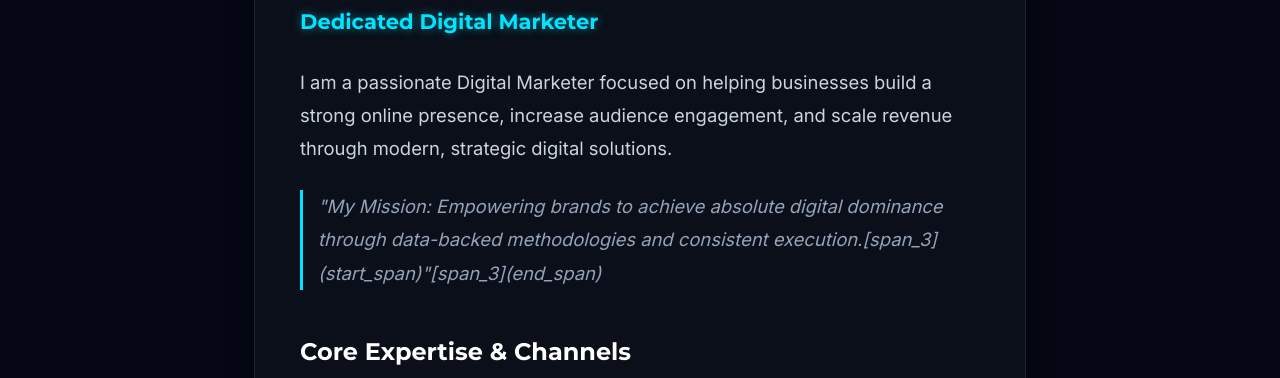
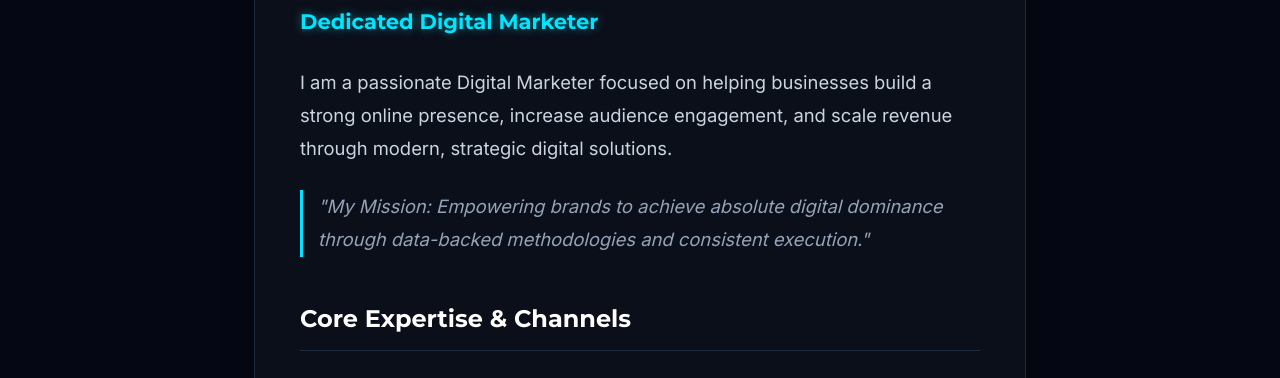
Before and after one commit to kandarpprajapati567-alt/Digital-marketing-, a website: page about.html in a window 1280 px wide. Shown: the part 380-758 px from the top of the page. Drawn offline with Linux system fonts and the light colour scheme.

Commit message:
Clean up mission statement formatting in about.html
Removed unnecessary brackets from mission statement paragraph.

```diff
--- a/about.html
+++ b/about.html
@@ -3,6 +3,7 @@
 <head>
     <meta charset="UTF-8">
     <meta name="viewport" content="width=device-width, initial-scale=1.0">
+    <!-- Meta Title and Description are already perfect! -->
     <title>About Kandarp Prajapati | Professional Background</title>
     <meta name="description" content="Learn more about Kandarp Prajapati, a results-driven Digital Marketer empowering brands through growth strategy and analytics.">
     <link rel="icon" href="favicon.ico" type="image/x-icon">
@@ -47,15 +48,19 @@
     </header>
 
     <main class="main-content">
+        <!-- H1 is present -->
         <h1 class="neon-text" style="text-align: center; font-size: 2.8rem;">About Me</h1>
 
         <div class="profile-container">
+            <!-- H2 is present -->
             <h2 style="margin-bottom: 15px; font-size: 2rem;">Kandarp Prajapati</h2>
+            <!-- H3 is present -->
             <h3 class="neon-text" style="margin-bottom: 25px; font-weight: 500;">Dedicated Digital Marketer</h3>
 
             <p>I am a passionate Digital Marketer focused on helping businesses build a strong online presence, increase audience engagement, and scale revenue through modern, strategic digital solutions.</p>
 
-            <p style="border-left: 3px solid var(--neon-cyan); padding-left: 15px; font-style: italic; color: #94a3b8;">"My Mission: Empowering brands to achieve absolute digital dominance through data-backed methodologies and consistent execution.[span_3](start_span)"[span_3](end_span)</p>
+            <!-- Cleaned up the strange brackets here -->
+            <p style="border-left: 3px solid var(--neon-cyan); padding-left: 15px; font-style: italic; color: #94a3b8;">"My Mission: Empowering brands to achieve absolute digital dominance through data-backed methodologies and consistent execution."</p>
 
             <h3 style="margin-top: 40px; margin-bottom: 20px; font-size: 1.5rem; border-bottom: 1px solid #1e293b; padding-bottom: 10px;">Core Expertise & Channels</h3>
 
```
